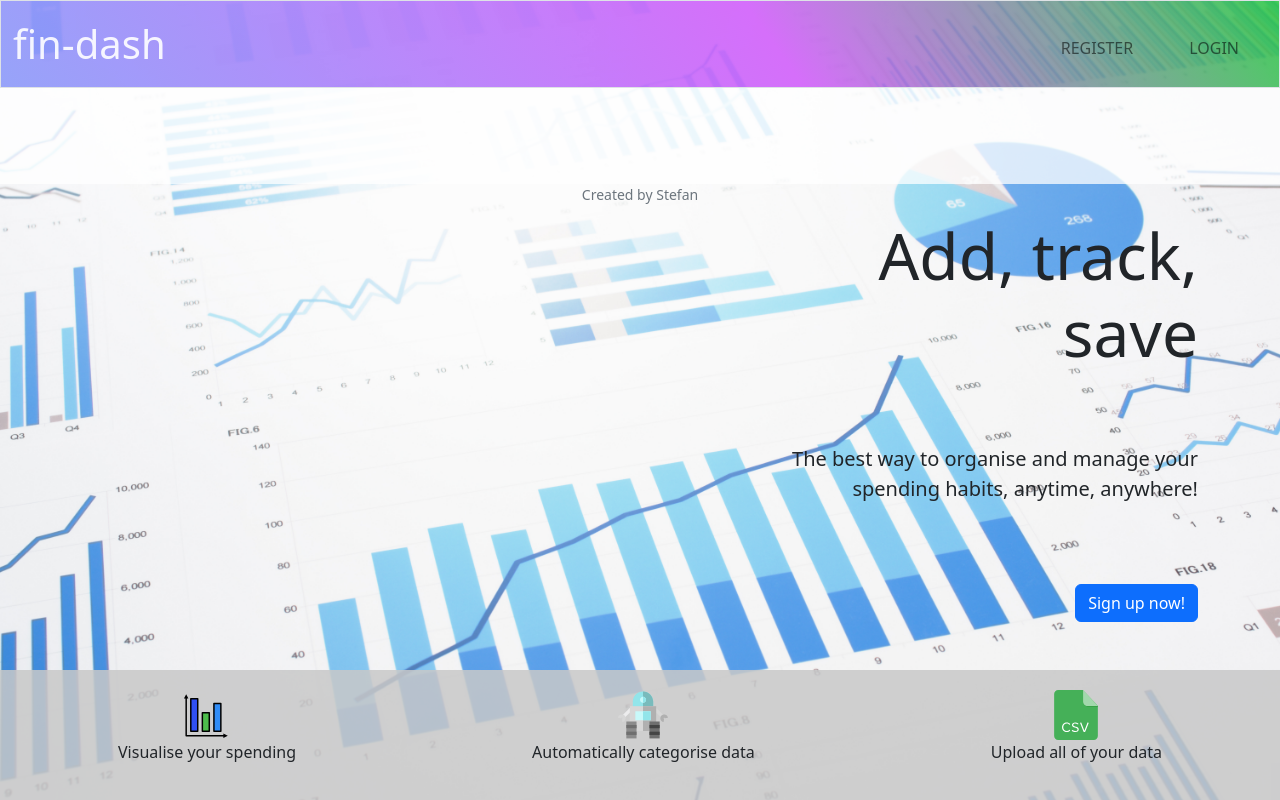
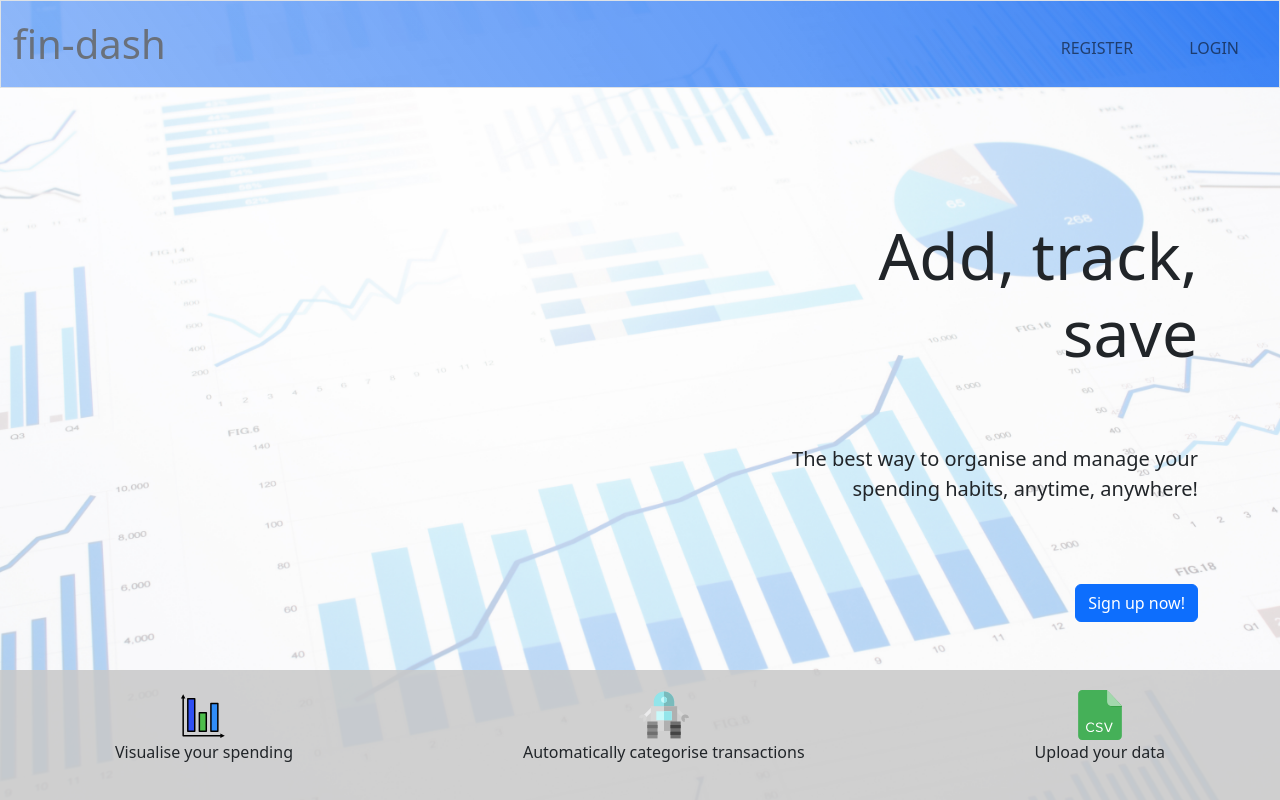
Before and after one commit to stefan272/cs50_final_project, a Flask app: page /welcome in a window 1280 px wide. Run offline with Flask 2, Linux system fonts and the light colour scheme; some libraries are stand-ins or nearby versions.

Commit message:
Improvements to the HTML files

```diff
--- a/static/styles.css
+++ b/static/styles.css
@@ -1,22 +1,21 @@
 
 main {
-    background-color: rgba(255,255,255,0.75);
+    overflow: auto;
     -webkit-background-size: cover;
     -moz-background-size: cover;
     -o-background-size: cover;
     background-size: cover;
-    /* height: 100vh; */
     width: 100vw;
     margin: 0px;
 }
 nav .navbar-brand {
     font-size: 30pt;
 }
-nav .navbar-brand .blue {
-    color: rgba(255, 255, 255, 0.9);
+nav .navbar-brand .brand-color {
+    color: rgba(101, 101, 101, 0.85);
 }
 .nav-bg {
-    background: linear-gradient(235deg, rgba(27, 199, 53, 0.8) 0%, rgba(204, 76, 250, 0.8) 40%, rgba(126, 142, 249, 0.8) 100%);
+    background: linear-gradient(235deg, rgba(36, 116, 244, 0.9) 0%, rgba(36, 116, 244, 0.7) 40%, rgba(36, 116, 244, 0.5) 100%);
 }
 nav ul li {
     list-style: none;
@@ -24,9 +23,9 @@
     margin: 0 20px;
     position: relative;
 }
-nav ul li a {
+nav ul li a{
     text-decoration: none;
-    color: rgb(131,58,180);
+    color: rgb(229, 166, 41);
     text-transform: uppercase;
     font-size: 14pt;
 }
@@ -34,7 +33,7 @@
     content: '';
     height: 2px;
     width: 0;
-    background: rgb(131,58,180);
+    background: rgb(229, 166, 41);
     position: absolute;
     left: 0;
     bottom: 0;
@@ -44,7 +43,7 @@
     width: 100%;
 }
 .welcome-bg {
-    background: url(images/charts.jpeg) no-repeat center center fixed;
+    background: url(images/charts.jpg) no-repeat center center fixed;
     -webkit-background-size: cover;
     -moz-background-size: cover;
     -o-background-size: cover;
--- a/templates/add.html
+++ b/templates/add.html
@@ -19,7 +19,7 @@
             </div>
             <div class="form-entry">
                 <small for="amount">Enter an amount</small>
-                <input type="number" placeholder="£0.00" name="amount" id="amount" class="form-control mx-auto w-auto" required>
+                <input type="number" placeholder="£0.00" name="amount" id="amount" class="form-control mx-auto w-auto" step=".01" required>
             </div>
             <div class="form-entry">
                 <small for="category">Pick a category</small>
--- a/templates/layout.html
+++ b/templates/layout.html
@@ -10,6 +10,8 @@
         <!-- https://getbootstrap.com/docs/5.2/ -->
         <link href="https://cdn.jsdelivr.net/npm/bootstrap@5.2.0/dist/css/bootstrap.min.css" rel="stylesheet" integrity="sha384-gH2yIJqKdNHPEq0n4Mqa/HGKIhSkIHeL5AyhkYV8i59U5AR6csBvApHHNl/vI1Bx" crossorigin="anonymous">
 
+        <!-- TODO - check if can be removed -->
+
         <!-- https://jquery.com -->
         <script src="//ajax.googleapis.com/ajax/libs/jquery/1.9.1/jquery.min.js"></script>
 
@@ -17,7 +19,6 @@
         <script src="https://unpkg.com/gridjs/dist/gridjs.umd.js"></script>
         <link href="https://cdn.jsdelivr.net/npm/gridjs/dist/theme/mermaid.min.css" rel="stylesheet" />
         <script src="https://unpkg.com/gridjs/plugins/selection/dist/selection.umd.js"></script>
-
 
         <!-- https://favicon.io/emoji-favicons/chart-increasing -->
         <link href="/static/images/chartfavicon.ico" rel="icon" type="image/x-icon">
@@ -31,7 +32,7 @@
     <body class="welcome-bg">
         <nav class="nav-bg navbar navbar-expand-md border navbar-light">
             <div class="container-fluid">
-                <a class="navbar-brand" href="/"><span class="blue">fin-dash</span></a>
+                <a class="navbar-brand" href="/"><span class="brand-color">fin-dash</span></a>
                 <button aria-controls="navbar" aria-expanded="false" aria-label="Toggle navigation" class="navbar-toggler" data-bs-target="#navbar" data-bs-toggle="collapse" type="button">
                     <span class="navbar-toggler-icon"></span>
                 </button>
@@ -72,8 +73,5 @@
             {% block main %}{% endblock %}
         </main>
 
-        <footer class="mb-5 small text-center text-muted">
-            Created by Stefan
-        </footer>
     </body>
 </html>
--- a/templates/settings.html
+++ b/templates/settings.html
@@ -5,7 +5,7 @@
 {% endblock %}
 {% block main %}
 <form method="post" action="/settings">
-    <input type="number" name="balance">
+    <input type="number" name="balance" step=".01">
     <button type="submit">Submit</button>
 </form>
 <div>
--- a/templates/welcome.html
+++ b/templates/welcome.html
@@ -11,11 +11,11 @@
     </div>
     <div class="lowerBannerBlock">
         <img src="/static/images/robot-ai-svgrepo-com.svg" alt="robot-ai">
-        <p>Automatically categorise data</p>
+        <p>Automatically categorise transactions</p>
     </div>
     <div class="lowerBannerBlock">
         <img src="/static/images/csv-document-svgrepo-com.svg" alt="csv">
-        <p>Upload all of your data</p>
+        <p>Upload your data</p>
     </div>
 </div>
 {% endblock %}
```
Also changed, not shown: final.db, static/images/charts.jpeg (deleted), static/images/charts.jpg (added), 5 other files.
